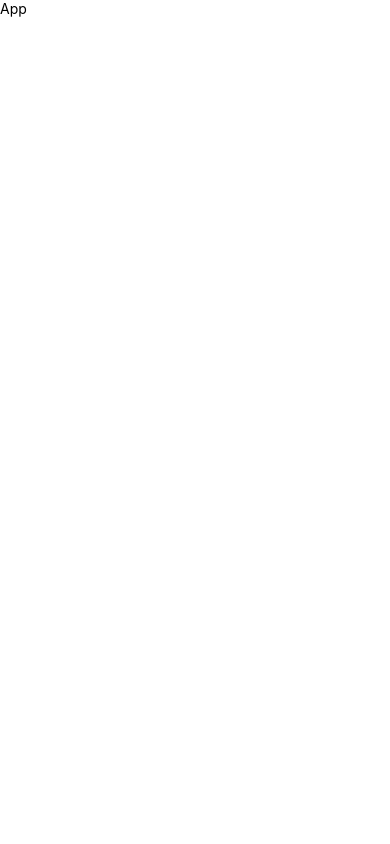
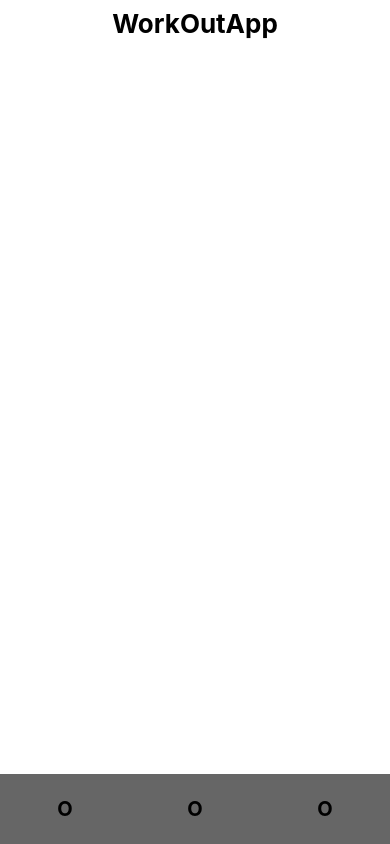
Before and after one commit to fabrizio411/Mobile-WorkOutApp-ReactNative, a React Native app in the folder Aplicacion/: screen / in a window 390 px wide. Built offline with nearby package versions, Linux system fonts and the light colour scheme.

Commit message:
Crear componente header

```diff
--- a/Aplicacion/App.tsx
+++ b/Aplicacion/App.tsx
@@ -1,14 +1,37 @@
-import { StyleSheet, Text, View } from 'react-native'
+import { StyleSheet, Text, View, SafeAreaView } from 'react-native'
 import React from 'react'
+import Header from './components/Header'
+import HomeMain from './components/home/HomeMain'
 
 const App = () => {
   return (
-    <View>
-      <Text>App</Text>
-    </View>
+    <SafeAreaView style={styles.appContainer}>
+      <View>
+        <Text style={styles.appTitle}>WorkOutApp</Text>
+
+      </View>
+
+
+      <Header/>
+    </SafeAreaView>
   )
 }
 
 export default App
 
-const styles = StyleSheet.create({})
+const styles = StyleSheet.create({
+  appContainer: {
+    flex: 1,
+    justifyContent: 'space-between'
+  },
+  appTitle: {
+    fontSize: 26,
+    fontWeight: 'bold',
+    textAlign: 'center',
+    marginVertical: 8
+  },
+
+
+
+  sssssss: {},
+})
--- /dev/null
+++ b/Aplicacion/components/Header.tsx
@@ -0,0 +1,27 @@
+import { StyleSheet, Text, TouchableOpacity, View } from 'react-native'
+import React from 'react'
+
+export default function Header() {
+  return (
+    <View style={styles.header}>
+      <TouchableOpacity><Text style={styles.headerSVG}>O</Text></TouchableOpacity>
+      <TouchableOpacity><Text style={styles.headerSVG}>O</Text></TouchableOpacity>
+      <TouchableOpacity><Text style={styles.headerSVG}>O</Text></TouchableOpacity>
+    </View>
+  )
+}
+
+const styles = StyleSheet.create({
+    header: {
+        backgroundColor: '#666',
+        height: 70,
+        display: 'flex',
+        flexDirection: 'row',
+        justifyContent: 'space-around',
+        alignItems: 'center'
+    },
+    headerSVG: {
+        fontWeight: 'bold',
+        fontSize: 20
+    },
+})
```
Also changed, not shown: 1 other file (tests, documents, lock files or other folders).
